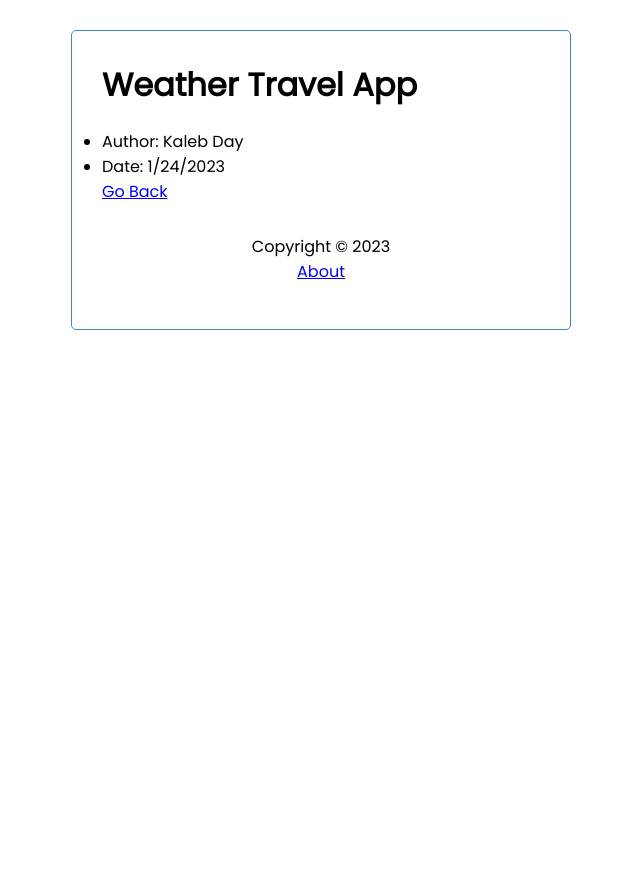
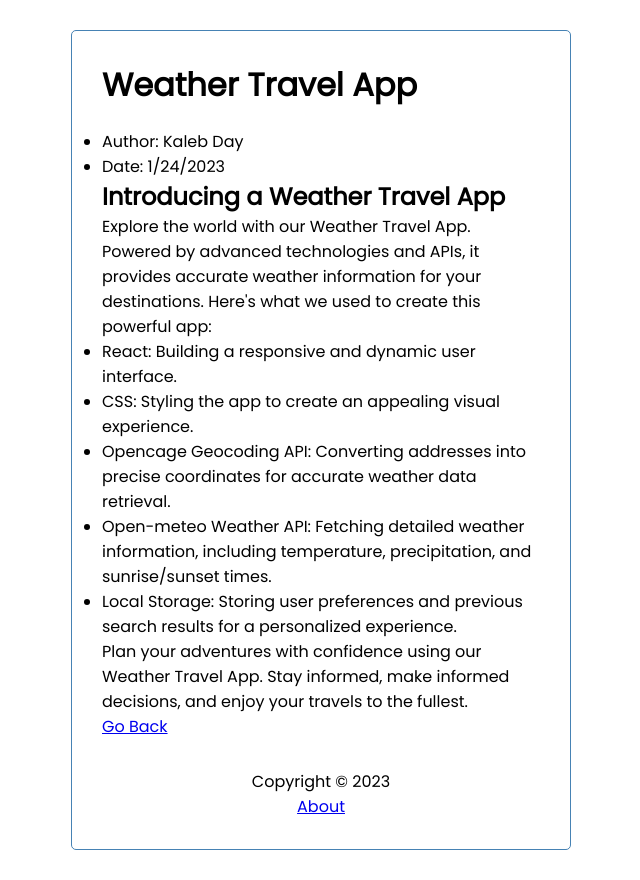
Before and after one commit to YugenFox/weather-travel-app, a React (Create React App) app: page /about in a window 1280 px wide. Shown: the whole page, without its empty margins (319-959 px from the left). Before the commit the page ends 800 px from the top, so only its background shows below. Built offline with nearby package versions, Linux system fonts and the light colour scheme.

Commit message:
location and day Card classes made & added About text

```diff
--- a/src/components/About.js
+++ b/src/components/About.js
@@ -1,16 +1,45 @@
-import { Link } from 'react-router-dom'
-
+import { Link } from "react-router-dom";
 
 const About = () => {
   return (
     <div>
       <ul>
-        <li>Author: Kaleb Day
-        </li>
+        <li>Author: Kaleb Day</li>
         <li>Date: 1/24/2023</li>
       </ul>
+      <div>
+        <h2>Introducing a Weather Travel App</h2>
+        <p>
+          Explore the world with our Weather Travel App. Powered by advanced
+          technologies and APIs, it provides accurate weather information for
+          your destinations. Here's what we used to create this powerful app:
+        </p>
+        <ul>
+          <li>React: Building a responsive and dynamic user interface.</li>
+          <li>
+            CSS: Styling the app to create an appealing visual experience.
+          </li>
+          <li>
+            Opencage Geocoding API: Converting addresses into precise
+            coordinates for accurate weather data retrieval.
+          </li>
+          <li>
+            Open-meteo Weather API: Fetching detailed weather information,
+            including temperature, precipitation, and sunrise/sunset times.
+          </li>
+          <li>
+            Local Storage: Storing user preferences and previous search results
+            for a personalized experience.
+          </li>
+        </ul>
+        <p>
+          Plan your adventures with confidence using our Weather Travel App.
+          Stay informed, make informed decisions, and enjoy your travels to the
+          fullest.
+        </p>
+      </div>
       <Link to="/">Go Back</Link>
     </div>
-  )
-}
-export default About
+  );
+};
+export default About;
--- a/src/components/Task.js
+++ b/src/components/Task.js
@@ -16,19 +16,39 @@ const Task = ({ task, deleteTask, toggleReminder }) => {
         />
       </h3>
 
-      <div>
-        <h4>Weather Data</h4>
+      <div className="locationCard">
         {/* loop through the weather data temperature min/max starting at task.startDateIndex ending at task.endDateIndex have to + 1 since .slice does not keep the last parameter in the return just the one before it*/}
 
         {task.weatherData.daily.time
           .slice(task.startDateIndex, task.endDateIndex + 1)
           .map((time, index) => (
-            <div key={index}>
+            <div className="dayCard" key={index}>
               <p>
                 <b>Date: {time.slice(5, 10)}</b>
               </p>
               <p>
-                Precipitation Probability Max:{" "}
+              {/* Max Temp */}
+                {
+                  task.weatherData.daily.temperature_2m_max.slice(
+                    task.startDateIndex,
+                    task.endDateIndex + 1
+                  )[index]
+                }{" / "}
+
+                {/* Min Temp */}
+                {
+                  task.weatherData.daily.temperature_2m_min.slice(
+                    task.startDateIndex,
+                    task.endDateIndex + 1
+                  )[index]
+                }{" "}
+                {
+                  task.weatherData.daily_units
+                    .temperature_2m_min
+                }
+              </p>
+              <p>
+                %precip:{" "}
                 {
                   task.weatherData.daily.precipitation_probability_max.slice(
                     task.startDateIndex,
@@ -41,16 +61,16 @@ const Task = ({ task, deleteTask, toggleReminder }) => {
                 }
               </p>
               <p>
-                Sunrise:{" "}
+                {/* Sunrise:{" "} */}
+
                 {
                   task.weatherData.daily.sunrise.slice(
                     task.startDateIndex,
                     task.endDateIndex + 1
                   )[index].slice(-5)
-                }
-              </p>
-              <p>
-                Sunset:{" "}
+                }{" "}
+                {/* Sunset:{" "} */}
+
                 {
                   task.weatherData.daily.sunset.slice(
                     task.startDateIndex,
@@ -58,32 +78,7 @@ const Task = ({ task, deleteTask, toggleReminder }) => {
                   )[index].slice(-5)
                 }
               </p>
-              <p>
-                Temperature 2m Min:{" "}
-                {
-                  task.weatherData.daily.temperature_2m_min.slice(
-                    task.startDateIndex,
-                    task.endDateIndex + 1
-                  )[index]
-                }{" "}
-                {
-                  task.weatherData.daily_units
-                    .temperature_2m_min
-                }
-              </p>
-              <p>
-                Temperature 2m Max:{" "}
-                {
-                  task.weatherData.daily.temperature_2m_max.slice(
-                    task.startDateIndex,
-                    task.endDateIndex + 1
-                  )[index]
-                }{" "}
-                {
-                  task.weatherData.daily_units
-                    .temperature_2m_max
-                }
-              </p>
+
             </div>
           ))}
       </div>
--- a/src/index.css
+++ b/src/index.css
@@ -110,3 +110,28 @@ footer {
   margin-top: 30px;
   text-align: center;
 }
+
+/* Weather task classes */
+.locationCard{
+  display: flex;
+  flex-direction: row;
+  justify-content: flex-start;
+  align-items: center;
+  background: blue;
+
+  overflow-x: auto;
+}
+
+.dayCard{
+  display: flex;
+  flex-direction: column;
+  justify-content: center;
+  align-items: center;
+  text-align: center;
+  border: 3px solid thistle;
+  border-radius: 2rem;
+  min-width: 160px;
+
+  padding: 2rem .5rem;
+  margin: 1rem .5rem;
+}
```
